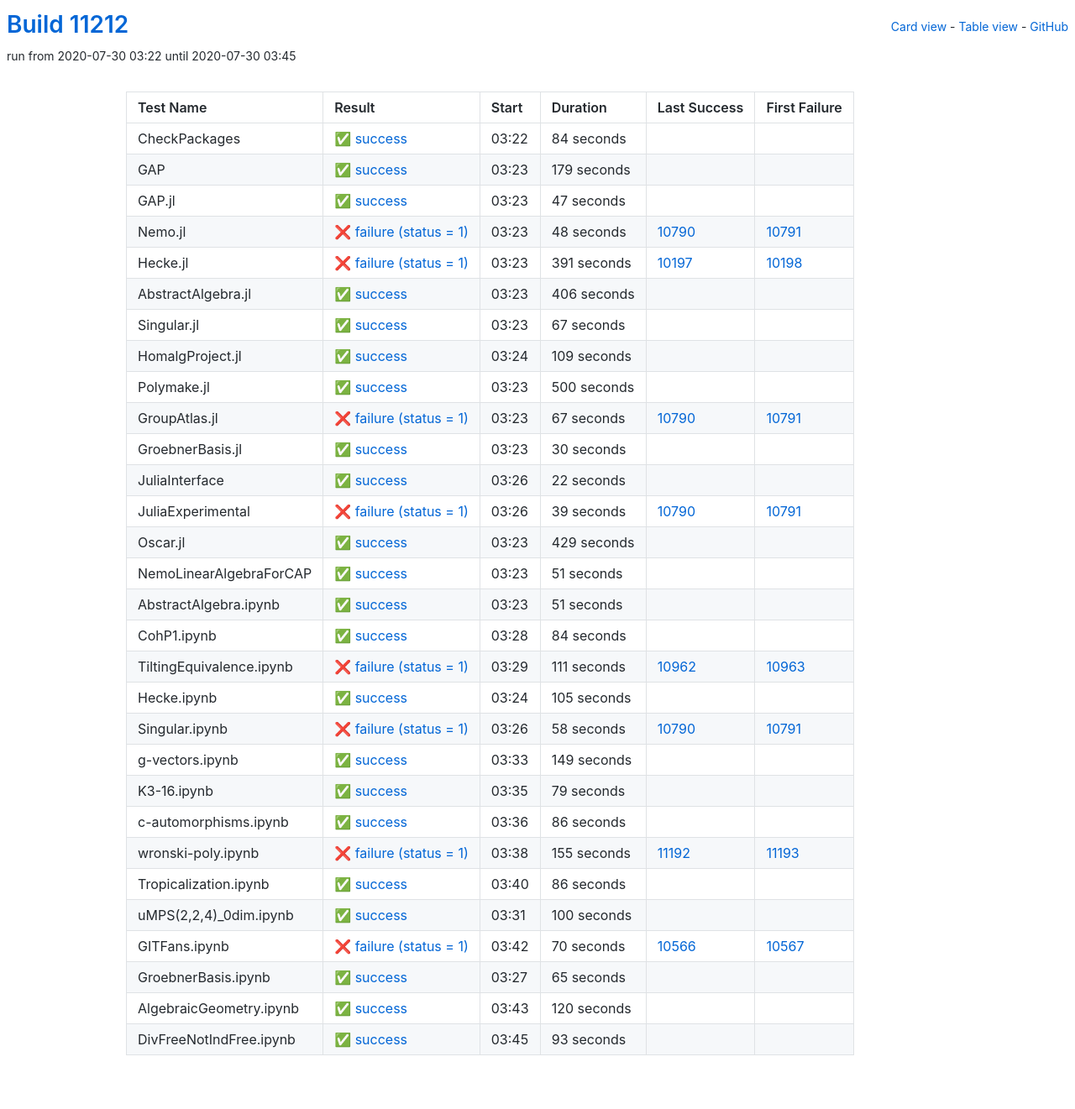
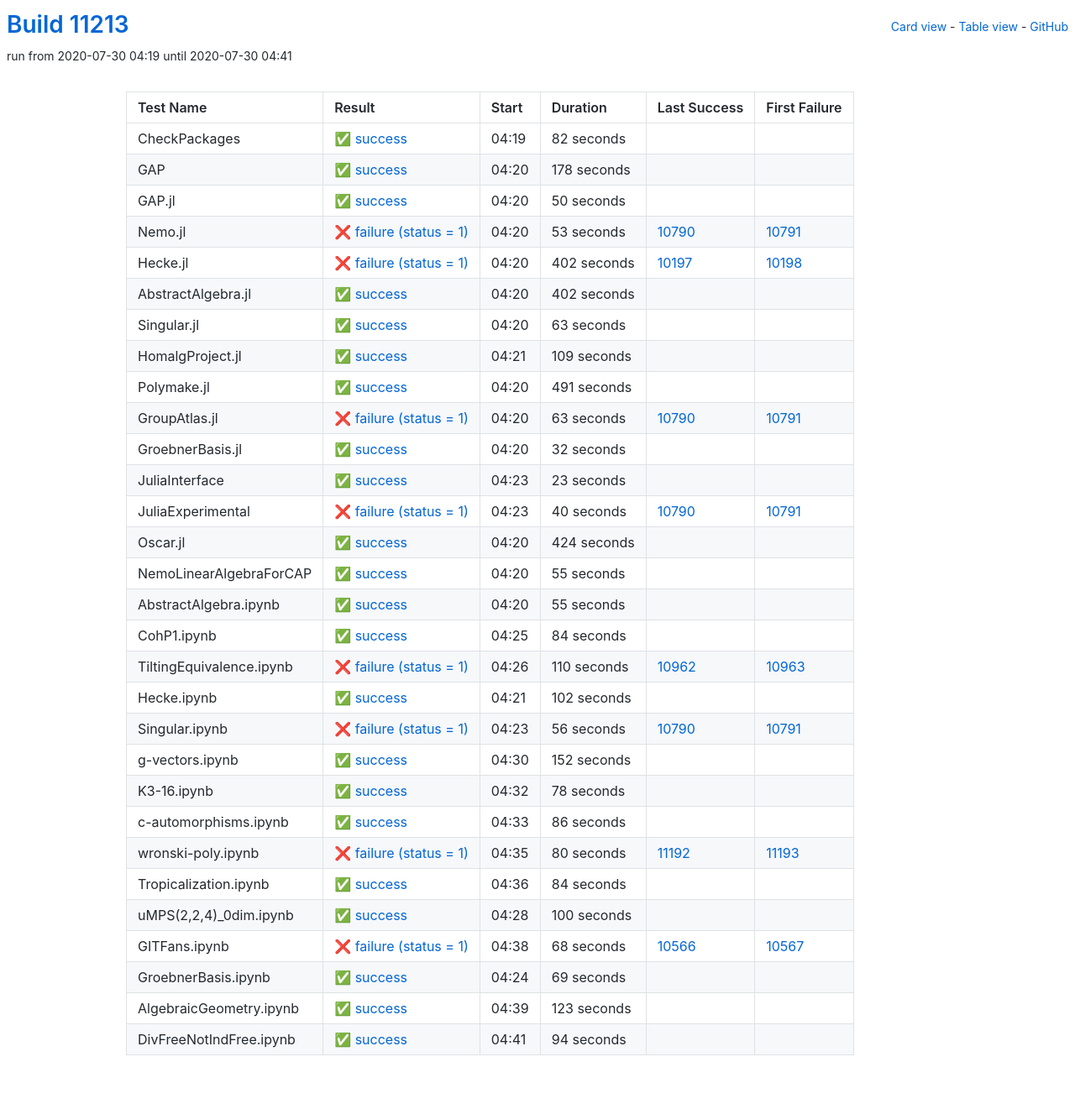
Before and after one commit to oscar-system/oscar-ci-status, a Jekyll site: the page built from table.html, in a window 1280 px wide. Shown: the whole page at 84% size. Built offline with Jekyll 4.4.1, drawn with Linux system fonts in a browser that asks for light colours.

Commit message:
Build #11213

```diff
--- a/_data/ci.yml
+++ b/_data/ci.yml
@@ -1,6 +1,6 @@
 ---
-build: 11212
-build_url: https://oscarci.mathematik.uni-kl.de/job/oscar/11212/
+build: 11213
+build_url: https://oscarci.mathematik.uni-kl.de/job/oscar/11213/
 job: oscar
 organization: oscar-system
 repo: oscar-ci-status
@@ -8,92 +8,92 @@ repourl: https://github.com/oscar-system/oscar-ci-status
 tests:
 - name: CheckPackages
   id: checkpackages
-  log: https://oscarci.mathematik.uni-kl.de/job/oscar/11212/artifact/logs/build-11212/CheckPackages.log
-  start: 2020-07-30 03:22
+  log: https://oscarci.mathematik.uni-kl.de/job/oscar/11213/artifact/logs/build-11213/CheckPackages.log
+  start: 2020-07-30 04:19
   success: true
   exitcode: 0
   status: success
-  duration: 84
+  duration: 82
   last_success: false
   last_success_url:
   first_failure: false
   first_failure_url:
 - name: GAP
   id: gap
-  log: https://oscarci.mathematik.uni-kl.de/job/oscar/11212/artifact/logs/build-11212/GAP.log
-  start: 2020-07-30 03:23
+  log: https://oscarci.mathematik.uni-kl.de/job/oscar/11213/artifact/logs/build-11213/GAP.log
+  start: 2020-07-30 04:20
   success: true
   exitcode: 0
   status: success
-  duration: 179
+  duration: 178
   last_success: false
   last_success_url:
   first_failure: false
   first_failure_url:
 - name: GAP.jl
   id: gap-jl
-  log: https://oscarci.mathematik.uni-kl.de/job/oscar/11212/artifact/logs/build-11212/GAP.jl.log
-  start: 2020-07-30 03:23
+  log: https://oscarci.mathematik.uni-kl.de/job/oscar/11213/artifact/logs/build-11213/GAP.jl.log
+  start: 2020-07-30 04:20
   success: true
   exitcode: 0
   status: success
-  duration: 47
+  duration: 50
   last_success: false
   last_success_url:
   first_failure: false
   first_failure_url:
 - name: Nemo.jl
   id: nemo-jl
-  log: https://oscarci.mathematik.uni-kl.de/job/oscar/11212/artifact/logs/build-11212/Nemo.jl.log
-  start: 2020-07-30 03:23
+  log: https://oscarci.mathematik.uni-kl.de/job/oscar/11213/artifact/logs/build-11213/Nemo.jl.log
+  start: 2020-07-30 04:20
   success: false
   exitcode: 1
   status: failure
-  duration: 48
+  duration: 53
   last_success: 10790
   last_success_url: https://oscarci.mathematik.uni-kl.de/job/oscar/10790/
   first_failure: 10791
   first_failure_url: https://oscarci.mathematik.uni-kl.de/job/oscar/10791/
 - name: Hecke.jl
   id: hecke-jl
-  log: https://oscarci.mathematik.uni-kl.de/job/oscar/11212/artifact/logs/build-11212/Hecke.jl.log
-  start: 2020-07-30 03:23
+  log: https://oscarci.mathematik.uni-kl.de/job/oscar/11213/artifact/logs/build-11213/Hecke.jl.log
+  start: 2020-07-30 04:20
   success: false
   exitcode: 1
   status: failure
-  duration: 391
+  duration: 402
   last_success: 10197
   last_success_url: https://oscarci.mathematik.uni-kl.de/job/oscar/10197/
   first_failure: 10198
   first_failure_url: https://oscarci.mathematik.uni-kl.de/job/oscar/10198/
 - name: AbstractAlgebra.jl
   id: abstractalgebra-jl
-  log: https://oscarci.mathematik.uni-kl.de/job/oscar/11212/artifact/logs/build-11212/AbstractAlgebra.jl.log
-  start: 2020-07-30 03:23
+  log: https://oscarci.mathematik.uni-kl.de/job/oscar/11213/artifact/logs/build-11213/AbstractAlgebra.jl.log
+  start: 2020-07-30 04:20
   success: true
   exitcode: 0
   status: success
-  duration: 406
+  duration: 402
   last_success: false
   last_success_url:
   first_failure: false
   first_failure_url:
 - name: Singular.jl
   id: singular-jl
-  log: https://oscarci.mathematik.uni-kl.de/job/oscar/11212/artifact/logs/build-11212/Singular.jl.log
-  start: 2020-07-30 03:23
+  log: https://oscarci.mathematik.uni-kl.de/job/oscar/11213/artifact/logs/build-11213/Singular.jl.log
+  start: 2020-07-30 04:20
   success: true
   exitcode: 0
   status: success
-  duration: 67
+  duration: 63
   last_success: false
   last_success_url:
   first_failure: false
   first_failure_url:
 - name: HomalgProject.jl
   id: homalgproject-jl
-  log: https://oscarci.mathematik.uni-kl.de/job/oscar/11212/artifact/logs/build-11212/HomalgProject.jl.log
-  start: 2020-07-30 03:24
+  log: https://oscarci.mathematik.uni-kl.de/job/oscar/11213/artifact/logs/build-11213/HomalgProject.jl.log
+  start: 2020-07-30 04:21
   success: true
   exitcode: 0
   status: success
@@ -104,104 +104,104 @@ tests:
   first_failure_url:
 - name: Polymake.jl
   id: polymake-jl
-  log: https://oscarci.mathematik.uni-kl.de/job/oscar/11212/artifact/logs/build-11212/Polymake.jl.log
-  start: 2020-07-30 03:23
+  log: https://oscarci.mathematik.uni-kl.de/job/oscar/11213/artifact/logs/build-11213/Polymake.jl.log
+  start: 2020-07-30 04:20
   success: true
   exitcode: 0
   status: success
-  duration: 500
+  duration: 491
   last_success: false
   last_success_url:
   first_failure: false
   first_failure_url:
 - name: GroupAtlas.jl
   id: groupatlas-jl
-  log: https://oscarci.mathematik.uni-kl.de/job/oscar/11212/artifact/logs/build-11212/GroupAtlas.jl.log
-  start: 2020-07-30 03:23
+  log: https://oscarci.mathematik.uni-kl.de/job/oscar/11213/artifact/logs/build-11213/GroupAtlas.jl.log
+  start: 2020-07-30 04:20
   success: false
   exitcode: 1
   status: failure
-  duration: 67
+  duration: 63
   last_success: 10790
   last_success_url: https://oscarci.mathematik.uni-kl.de/job/oscar/10790/
   first_failure: 10791
   first_failure_url: https://oscarci.mathematik.uni-kl.de/job/oscar/10791/
 - name: GroebnerBasis.jl
   id: groebnerbasis-jl
-  log: https://oscarci.mathematik.uni-kl.de/job/oscar/11212/artifact/logs/build-11212/GroebnerBasis.jl.log
-  start: 2020-07-30 03:23
+  log: https://oscarci.mathematik.uni-kl.de/job/oscar/11213/artifact/logs/build-11213/GroebnerBasis.jl.log
+  start: 2020-07-30 04:20
   success: true
   exitcode: 0
   status: success
-  duration: 30
+  duration: 32
   last_success: false
   last_success_url:
   first_failure: false
   first_failure_url:
 - name: JuliaInterface
   id: juliainterface
-  log: https://oscarci.mathematik.uni-kl.de/job/oscar/11212/artifact/logs/build-11212/JuliaInterface.log
-  start: 2020-07-30 03:26
+  log: https://oscarci.mathematik.uni-kl.de/job/oscar/11213/artifact/logs/build-11213/JuliaInterface.log
+  start: 2020-07-30 04:23
   success: true
   exitcode: 0
   status: success
-  duration: 22
+  duration: 23
   last_success: false
   last_success_url:
   first_failure: false
   first_failure_url:
 - name: JuliaExperimental
   id: juliaexperimental
-  log: https://oscarci.mathematik.uni-kl.de/job/oscar/11212/artifact/logs/build-11212/JuliaExperimental.log
-  start: 2020-07-30 03:26
+  log: https://oscarci.mathematik.uni-kl.de/job/oscar/11213/artifact/logs/build-11213/JuliaExperimental.log
+  start: 2020-07-30 04:23
   success: false
   exitcode: 1
   status: failure
-  duration: 39
+  duration: 40
   last_success: 10790
   last_success_url: https://oscarci.mathematik.uni-kl.de/job/oscar/10790/
   first_failure: 10791
   first_failure_url: https://oscarci.mathematik.uni-kl.de/job/oscar/10791/
 - name: Oscar.jl
   id: oscar-jl
-  log: https://oscarci.mathematik.uni-kl.de/job/oscar/11212/artifact/logs/build-11212/Oscar.jl.log
-  start: 2020-07-30 03:23
+  log: https://oscarci.mathematik.uni-kl.de/job/oscar/11213/artifact/logs/build-11213/Oscar.jl.log
+  start: 2020-07-30 04:20
   success: true
   exitcode: 0
   status: success
-  duration: 429
+  duration: 424
   last_success: false
   last_success_url:
   first_failure: false
   first_failure_url:
 - name: NemoLinearAlgebraForCAP
   id: nemolinearalgebraforcap
-  log: https://oscarci.mathematik.uni-kl.de/job/oscar/11212/artifact/logs/build-11212/NemoLinearAlgebraForCAP.log
-  start: 2020-07-30 03:23
+  log: https://oscarci.mathematik.uni-kl.de/job/oscar/11213/artifact/logs/build-11213/NemoLinearAlgebraForCAP.log
+  start: 2020-07-30 04:20
   success: true
   exitcode: 0
   status: success
-  duration: 51
+  duration: 55
   last_success: false
   last_success_url:
   first_failure: false
   first_failure_url:
 - name: AbstractAlgebra.ipynb
   id: abstractalgebra-ipynb
-  log: https://oscarci.mathematik.uni-kl.de/job/oscar/11212/artifact/logs/build-11212/AbstractAlgebra.ipynb.log
-  start: 2020-07-30 03:23
+  log: https://oscarci.mathematik.uni-kl.de/job/oscar/11213/artifact/logs/build-11213/AbstractAlgebra.ipynb.log
+  start: 2020-07-30 04:20
   success: true
   exitcode: 0
   status: success
-  duration: 51
+  duration: 55
   last_success: false
   last_success_url:
   first_failure: false
   first_failure_url:
 - name: CohP1.ipynb
   id: cohp1-ipynb
-  log: https://oscarci.mathematik.uni-kl.de/job/oscar/11212/artifact/logs/build-11212/CohP1.ipynb.log
-  start: 2020-07-30 03:28
+  log: https://oscarci.mathematik.uni-kl.de/job/oscar/11213/artifact/logs/build-11213/CohP1.ipynb.log
+  start: 2020-07-30 04:25
   success: true
   exitcode: 0
   status: success
@@ -212,68 +212,68 @@ tests:
   first_failure_url:
 - name: TiltingEquivalence.ipynb
   id: tiltingequivalence-ipynb
-  log: https://oscarci.mathematik.uni-kl.de/job/oscar/11212/artifact/logs/build-11212/TiltingEquivalence.ipynb.log
-  start: 2020-07-30 03:29
+  log: https://oscarci.mathematik.uni-kl.de/job/oscar/11213/artifact/logs/build-11213/TiltingEquivalence.ipynb.log
+  start: 2020-07-30 04:26
   success: false
   exitcode: 1
   status: failure
-  duration: 111
+  duration: 110
   last_success: 10962
   last_success_url: https://oscarci.mathematik.uni-kl.de/job/oscar/10962/
   first_failure: 10963
   first_failure_url: https://oscarci.mathematik.uni-kl.de/job/oscar/10963/
 - name: Hecke.ipynb
   id: hecke-ipynb
-  log: https://oscarci.mathematik.uni-kl.de/job/oscar/11212/artifact/logs/build-11212/Hecke.ipynb.log
-  start: 2020-07-30 03:24
+  log: https://oscarci.mathematik.uni-kl.de/job/oscar/11213/artifact/logs/build-11213/Hecke.ipynb.log
+  start: 2020-07-30 04:21
   success: true
   exitcode: 0
   status: success
-  duration: 105
+  duration: 102
   last_success: false
   last_success_url:
   first_failure: false
   first_failure_url:
 - name: Singular.ipynb
   id: singular-ipynb
-  log: https://oscarci.mathematik.uni-kl.de/job/oscar/11212/artifact/logs/build-11212/Singular.ipynb.log
-  start: 2020-07-30 03:26
+  log: https://oscarci.mathematik.uni-kl.de/job/oscar/11213/artifact/logs/build-11213/Singular.ipynb.log
+  start: 2020-07-30 04:23
   success: false
   exitcode: 1
   status: failure
-  duration: 58
+  duration: 56
   last_success: 10790
   last_success_url: https://oscarci.mathematik.uni-kl.de/job/oscar/10790/
   first_failure: 10791
   first_failure_url: https://oscarci.mathematik.uni-kl.de/job/oscar/10791/
 - name: g-vectors.ipynb
   id: g-vectors-ipynb
-  log: https://oscarci.mathematik.uni-kl.de/job/oscar/11212/artifact/logs/build-11212/g-vectors.ipynb.log
-  start: 2020-07-30 03:33
+  log: https://oscarci.mathematik.uni-kl.de/job/oscar/11213/artifact/logs/build-11213/g-vectors.ipynb.log
+  start: 2020-07-30 04:30
   success: true
   exitcode: 0
   status: success
-  duration: 149
+  duration: 152
   last_success: false
   last_success_url:
   first_failure: false
   first_failure_url:
 - name: K3-16.ipynb
   id: k3-16-ipynb
-  log: https://oscarci.mathematik.uni-kl.de/job/oscar/11212/artifact/logs/build-11212/K3-16.ipynb.log
-  start: 2020-07-30 03:35
+  log: https://oscarci.mathematik.uni-kl.de/job/oscar/11213/artifact/logs/build-11213/K3-16.ipynb.log
+  start: 2020-07-30 04:32
   success: true
   exitcode: 0
   status: success
-  duration: 79
+  duration: 78
   last_success: false
   last_success_url:
   first_failure: false
   first_failure_url:
 - name: c-automorphisms.ipynb
   id: c-automorphisms-ipynb
-  log: https://oscarci.mathematik.uni-kl.de/job/oscar/11212/artifact/logs/build-11212/c-automorphisms.ipynb.log
-  start: 2020-07-30 03:36
+  log: https://oscarci.mathematik.uni-kl.de/job/oscar/11213/artifact/logs/build-11213/c-automorphisms.ipynb.log
+  start: 2020-07-30 04:33
   success: true
   exitcode: 0
   status: success
@@ -284,32 +284,32 @@ tests:
   first_failure_url:
 - name: wronski-poly.ipynb
   id: wronski-poly-ipynb
-  log: https://oscarci.mathematik.uni-kl.de/job/oscar/11212/artifact/logs/build-11212/wronski-poly.ipynb.log
-  start: 2020-07-30 03:38
+  log: https://oscarci.mathematik.uni-kl.de/job/oscar/11213/artifact/logs/build-11213/wronski-poly.ipynb.log
+  start: 2020-07-30 04:35
   success: false
   exitcode: 1
   status: failure
-  duration: 155
+  duration: 80
   last_success: 11192
   last_success_url: https://oscarci.mathematik.uni-kl.de/job/oscar/11192/
   first_failure: 11193
   first_failure_url: https://oscarci.mathematik.uni-kl.de/job/oscar/11193/
 - name: Tropicalization.ipynb
   id: tropicalization-ipynb
-  log: https://oscarci.mathematik.uni-kl.de/job/oscar/11212/artifact/logs/build-11212/Tropicalization.ipynb.log
-  start: 2020-07-30 03:40
+  log: https://oscarci.mathematik.uni-kl.de/job/oscar/11213/artifact/logs/build-11213/Tropicalization.ipynb.log
+  start: 2020-07-30 04:36
   success: true
   exitcode: 0
   status: success
-  duration: 86
+  duration: 84
   last_success: false
   last_success_url:
   first_failure: false
   first_failure_url:
 - name: uMPS(2,2,4)_0dim.ipynb
   id: umps-2-2-4-0dim-ipynb
-  log: https://oscarci.mathematik.uni-kl.de/job/oscar/11212/artifact/logs/build-11212/uMPS-2-2-4-_0dim.ipynb.log
-  start: 2020-07-30 03:31
+  log: https://oscarci.mathematik.uni-kl.de/job/oscar/11213/artifact/logs/build-11213/uMPS-2-2-4-_0dim.ipynb.log
+  start: 2020-07-30 04:28
   success: true
   exitcode: 0
   status: success
@@ -320,48 +320,48 @@ tests:
   first_failure_url:
 - name: GITFans.ipynb
   id: gitfans-ipynb
-  log: https://oscarci.mathematik.uni-kl.de/job/oscar/11212/artifact/logs/build-11212/GITFans.ipynb.log
-  start: 2020-07-30 03:42
+  log: https://oscarci.mathematik.uni-kl.de/job/oscar/11213/artifact/logs/build-11213/GITFans.ipynb.log
+  start: 2020-07-30 04:38
   success: false
   exitcode: 1
   status: failure
-  duration: 70
+  duration: 68
   last_success: 10566
   last_success_url: https://oscarci.mathematik.uni-kl.de/job/oscar/10566/
   first_failure: 10567
   first_failure_url: https://oscarci.mathematik.uni-kl.de/job/oscar/10567/
 - name: GroebnerBasis.ipynb
   id: groebnerbasis-ipynb
-  log: https://oscarci.mathematik.uni-kl.de/job/oscar/11212/artifact/logs/build-11212/GroebnerBasis.ipynb.log
-  start: 2020-07-30 03:27
+  log: https://oscarci.mathematik.uni-kl.de/job/oscar/11213/artifact/logs/build-11213/GroebnerBasis.ipynb.log
+  start: 2020-07-30 04:24
   success: true
   exitcode: 0
   status: success
-  duration: 65
+  duration: 69
   last_success: false
   last_success_url:
   first_failure: false
   first_failure_url:
 - name: AlgebraicGeometry.ipynb
   id: algebraicgeometry-ipynb
-  log: https://oscarci.mathematik.uni-kl.de/job/oscar/11212/artifact/logs/build-11212/AlgebraicGeometry.ipynb.log
-  start: 2020-07-30 03:43
+  log: https://oscarci.mathematik.uni-kl.de/job/oscar/11213/artifact/logs/build-11213/AlgebraicGeometry.ipynb.log
+  start: 2020-07-30 04:39
   success: true
   exitcode: 0
   status: success
-  duration: 120
+  duration: 123
   last_success: false
   last_success_url:
   first_failure: false
   first_failure_url:
 - name: DivFreeNotIndFree.ipynb
   id: divfreenotindfree-ipynb
-  log: https://oscarci.mathematik.uni-kl.de/job/oscar/11212/artifact/logs/build-11212/DivFreeNotIndFree.ipynb.log
-  start: 2020-07-30 03:45
+  log: https://oscarci.mathematik.uni-kl.de/job/oscar/11213/artifact/logs/build-11213/DivFreeNotIndFree.ipynb.log
+  start: 2020-07-30 04:41
   success: true
   exitcode: 0
   status: success
-  duration: 93
+  duration: 94
   last_success: false
   last_success_url:
   first_failure: false
```
Also changed, not shown: README.md.
